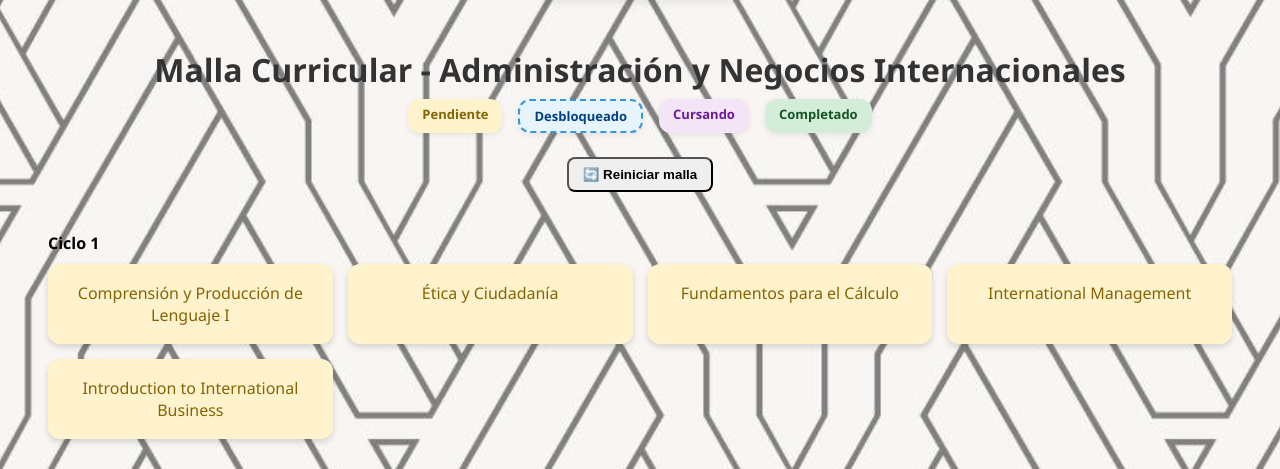
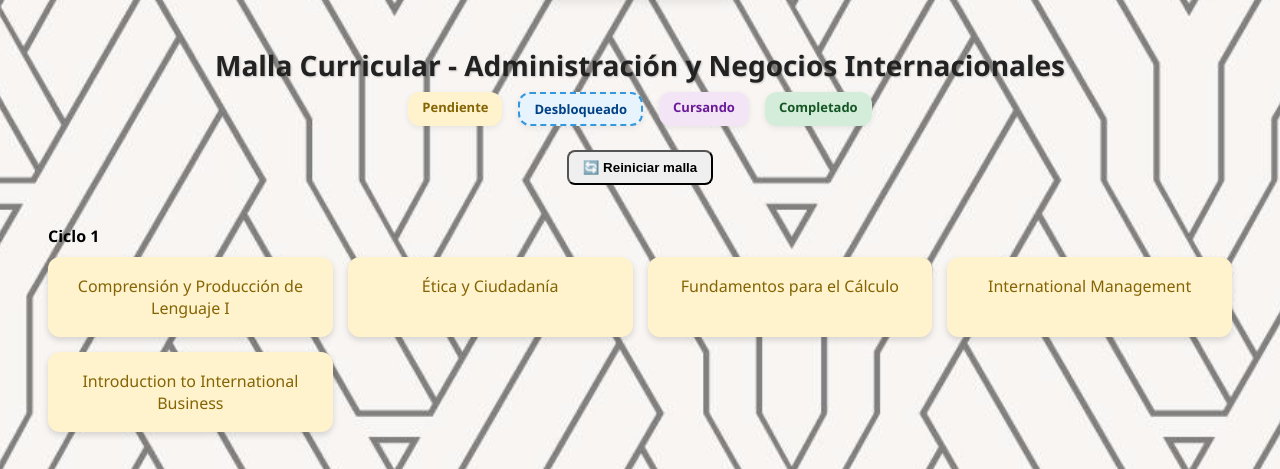
Before and after one commit to Magsito/malla-curricular, a plain HTML site: page index.html in a window 1280 px wide. Shown: the part 286-755 px from the top of the page. Drawn offline with Linux system fonts and the light colour scheme.

Commit message:
Update style.css

```diff
--- a/style.css
+++ b/style.css
@@ -11,8 +11,11 @@ body {
 
 h1 {
   text-align: center;
-  margin-bottom: 30px;
-  color: #333;
+  font-size: 28px;
+  font-weight: 700;
+  margin-bottom: 20px;
+  color: #222; /* Más oscuro */
+  text-shadow: 1px 1px 2px rgba(0, 0, 0, 0.2);
 }
 
 .legend {
```
